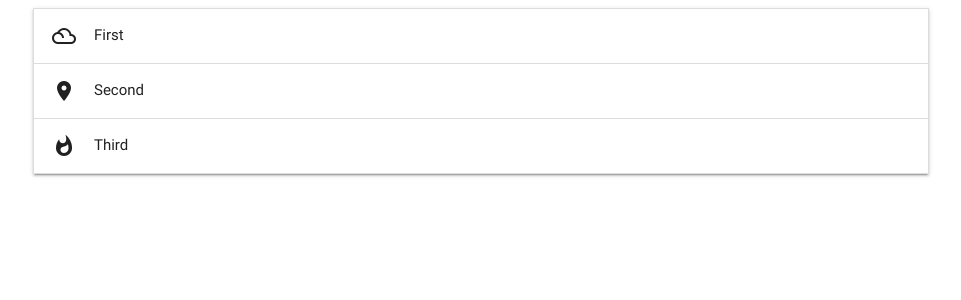
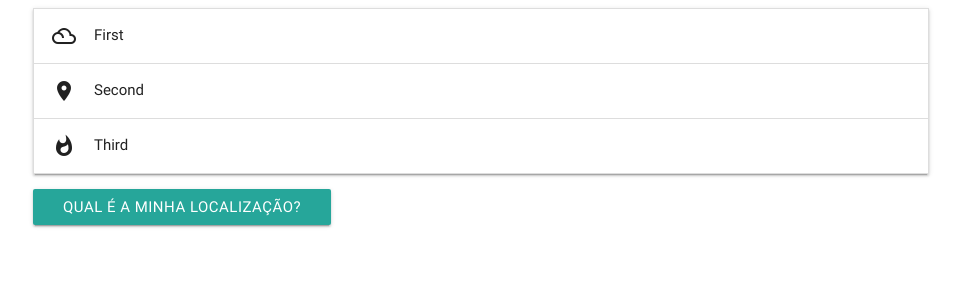
Before and after one commit to wsribeiro5/metgas, an Angular app: page / in a window 1280 px wide. Shown: the top 300 px of the page, without its empty margins (159-1120 px from the left). Built offline with nearby package versions, Linux system fonts and the light colour scheme; no server answers.

Commit message:
Testando Localizacao

```diff
--- a/package.json
+++ b/package.json
@@ -4,7 +4,7 @@
   "license": "MIT",
   "scripts": {
     "ng": "ng",
-    "start": "NODE_ENV=production node server.js",
+    "start": "node server.js",
     "build": "ng build --prod",
     "test": "ng test",
     "lint": "ng lint",
--- a/src/app/app.component.html
+++ b/src/app/app.component.html
@@ -13,4 +13,4 @@
     </li>
   </ul>
 
-  <!--button class="btn" (click)="get_location()">GetPosicao</button-->
+  <button class="btn" (click)="get_location()">Qual é a minha localização?</button>
```
